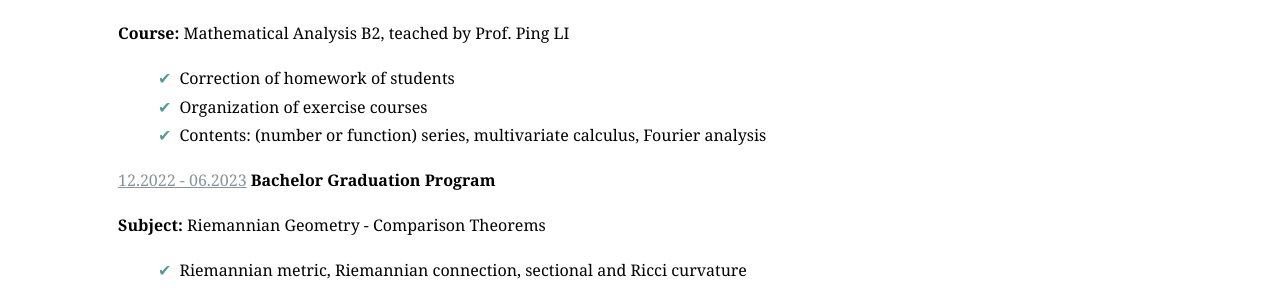
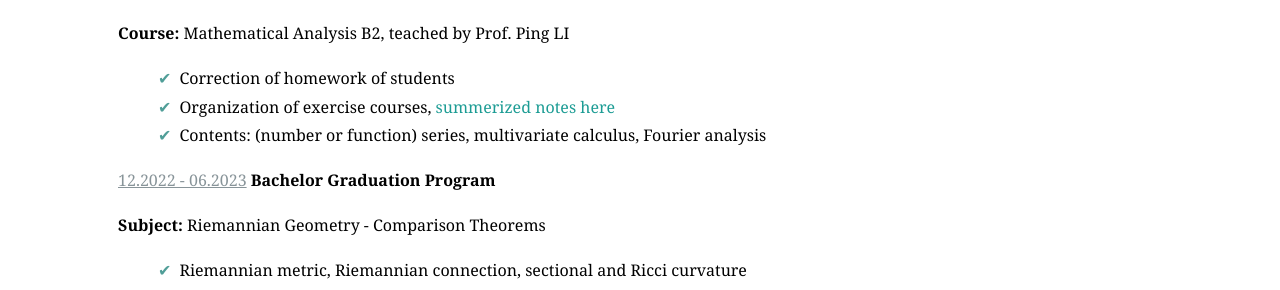
Before and after one commit to XiaoweiYEXavier/XiaoweiYEXavier.github.io, a Jekyll site: the page CV/index.html, which Jekyll copies as it is, in a window 1280 px wide. Shown: the part 1530-1820 px from the top of the page. Built offline with Jekyll 4.4.1, drawn with Linux system fonts in a browser that asks for light colours; nearby versions of some CDN libraries; some web fonts are replaced.

Commit message:
Update index.html

```diff
--- a/CV/index.html
+++ b/CV/index.html
@@ -86,7 +86,7 @@
           <p><strong>Course:</strong> Mathematical Analysis B2, teached by Prof. Ping LI
           <ul class="job-description">
             <li><a href=""></a>Correction of homework of students</li>
-            <li>Organization of exercise courses</li>
+            <li>Organization of exercise courses, <a href="./CV/习题集锦.pdf" target="blank">summerized notes here</a></li>
             <li>Contents: (number or function) series, multivariate calculus, Fourier analysis</li>
           </ul>
         </div>
```
